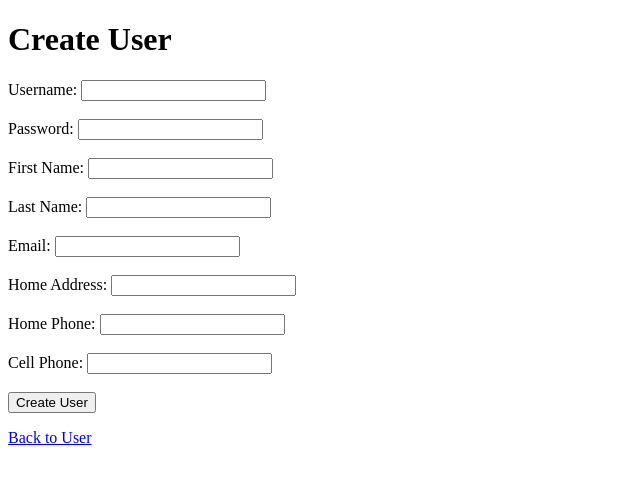
After one commit to wyatt-avilla/sjsu-cmpe272, a PHP site: page /user/create.php in a window 1280 px wide. The commit adds this page. Shown: the top 484 px of the page, without its empty margins (0-640 px from the left). Run offline with PHP 8.4, Linux system fonts and the light colour scheme.

Commit message:
account creation + user search (#5)

```diff
--- a/models.sql
+++ b/models.sql
@@ -10,5 +10,9 @@ CREATE TABLE IF NOT EXISTS users (
     password_hash VARCHAR(64),
 
     first_name VARCHAR(64) NOT NULL,
-    last_name VARCHAR(64) NOT NULL
+    last_name VARCHAR(64) NOT NULL,
+    email VARCHAR(64) NOT NULL,
+    home_address VARCHAR(64) NOT NULL,
+    home_phone VARCHAR(64) NOT NULL,
+    cell_phone VARCHAR(64) NOT NULL
 )
--- a/src/home.php
+++ b/src/home.php
@@ -7,6 +7,7 @@
 		<li><a href="news.php">News</a></li>
 		<li><a href="contacts/contacts.php">Contacts</a></li>
 		<li><a href="users.php">Users</a></li>
+		<li><a href="user/user.php">User</a></li>
 		<li><a href="secure/login.php">Secure</a></li>
 		<li><a href="bio.php">Bio</a></li>
 		<li><a href="multiple_company_users.php">User From Multiple Companies</a></li>
--- /dev/null
+++ b/src/user/create.php
@@ -0,0 +1,132 @@
+<?php
+require_once __DIR__ . '/../secure/get_db.php';
+
+$errors = [];
+$values = [
+	'user_name' => '',
+	'first_name' => '',
+	'last_name' => '',
+	'email' => '',
+	'home_address' => '',
+	'home_phone' => '',
+	'cell_phone' => '',
+];
+
+if ($_SERVER['REQUEST_METHOD'] === 'POST') {
+	foreach ($values as $field => $_) {
+		$values[$field] = trim($_POST[$field] ?? '');
+	}
+
+	$password = $_POST['password'] ?? '';
+
+	foreach ($values as $field => $value) {
+		if ($value === '') {
+			$errors[$field] = 'This field is required.';
+		}
+	}
+
+	if ($password === '') {
+		$errors['password'] = 'This field is required.';
+	}
+
+	if ($values['email'] !== '' && !filter_var($values['email'], FILTER_VALIDATE_EMAIL)) {
+		$errors['email'] = 'Enter a valid email address.';
+	}
+
+	if (!$errors) {
+		$pdo = get_db();
+
+		$stmt = $pdo->prepare('SELECT COUNT(*) FROM users WHERE user_name = ?');
+		$stmt->execute([$values['user_name']]);
+
+		if ((int) $stmt->fetchColumn() > 0) {
+			$errors['user_name'] = 'Username already exists.';
+		} else {
+			$stmt = $pdo->prepare(
+				'INSERT INTO users (user_name, password_hash, first_name, last_name, email, home_address, home_phone, cell_phone)
+				VALUES (?, ?, ?, ?, ?, ?, ?, ?)'
+			);
+			$stmt->execute([
+				$values['user_name'],
+				password_hash($password, PASSWORD_BCRYPT),
+				$values['first_name'],
+				$values['last_name'],
+				$values['email'],
+				$values['home_address'],
+				$values['home_phone'],
+				$values['cell_phone'],
+			]);
+
+			header('Location: create.php?created=1');
+			exit;
+		}
+	}
+}
+
+function h($value) {
+	return htmlspecialchars($value, ENT_QUOTES, 'UTF-8');
+}
+?>
+<!DOCTYPE html>
+<html>
+<head>
+	<title>Create User</title>
+</head>
+<body>
+	<h1>Create User</h1>
+
+	<?php if (isset($_GET['created'])): ?>
+		<p style="color: green;">User created successfully.</p>
+	<?php endif; ?>
+
+	<?php if ($errors): ?>
+		<p style="color: red;">Please fix the errors below.</p>
+	<?php endif; ?>
+
+	<form method="post" action="create.php">
+		<label for="user_name">Username:</label>
+		<input type="text" id="user_name" name="user_name" value="<?php echo h($values['user_name']); ?>" required>
+		<?php if (isset($errors['user_name'])): ?><span style="color: red;"><?php echo h($errors['user_name']); ?></span><?php endif; ?>
+		<br><br>
+
+		<label for="password">Password:</label>
+		<input type="password" id="password" name="password" required>
+		<?php if (isset($errors['password'])): ?><span style="color: red;"><?php echo h($errors['password']); ?></span><?php endif; ?>
+		<br><br>
+
+		<label for="first_name">First Name:</label>
+		<input type="text" id="first_name" name="first_name" value="<?php echo h($values['first_name']); ?>" required>
+		<?php if (isset($errors['first_name'])): ?><span style="color: red;"><?php echo h($errors['first_name']); ?></span><?php endif; ?>
+		<br><br>
+
+		<label for="last_name">Last Name:</label>
+		<input type="text" id="last_name" name="last_name" value="<?php echo h($values['last_name']); ?>" required>
+		<?php if (isset($errors['last_name'])): ?><span style="color: red;"><?php echo h($errors['last_name']); ?></span><?php endif; ?>
+		<br><br>
+
+		<label for="email">Email:</label>
+		<input type="email" id="email" name="email" value="<?php echo h($values['email']); ?>" required>
+		<?php if (isset($errors['email'])): ?><span style="color: red;"><?php echo h($errors['email']); ?></span><?php endif; ?>
+		<br><br>
+
+		<label for="home_address">Home Address:</label>
+		<input type="text" id="home_address" name="home_address" value="<?php echo h($values['home_address']); ?>" required>
+		<?php if (isset($errors['home_address'])): ?><span style="color: red;"><?php echo h($errors['home_address']); ?></span><?php endif; ?>
+		<br><br>
+
+		<label for="home_phone">Home Phone:</label>
+		<input type="text" id="home_phone" name="home_phone" value="<?php echo h($values['home_phone']); ?>" required>
+		<?php if (isset($errors['home_phone'])): ?><span style="color: red;"><?php echo h($errors['home_phone']); ?></span><?php endif; ?>
+		<br><br>
+
+		<label for="cell_phone">Cell Phone:</label>
+		<input type="text" id="cell_phone" name="cell_phone" value="<?php echo h($values['cell_phone']); ?>" required>
+		<?php if (isset($errors['cell_phone'])): ?><span style="color: red;"><?php echo h($errors['cell_phone']); ?></span><?php endif; ?>
+		<br><br>
+
+		<input type="submit" value="Create User">
+	</form>
+
+	<p><a href="user.php">Back to User</a></p>
+</body>
+</html>
```
Also changed, not shown: src/user/search.php (added, +78 -0 lines), src/user/user.php (added, +14 -0 lines), 1 other file.
